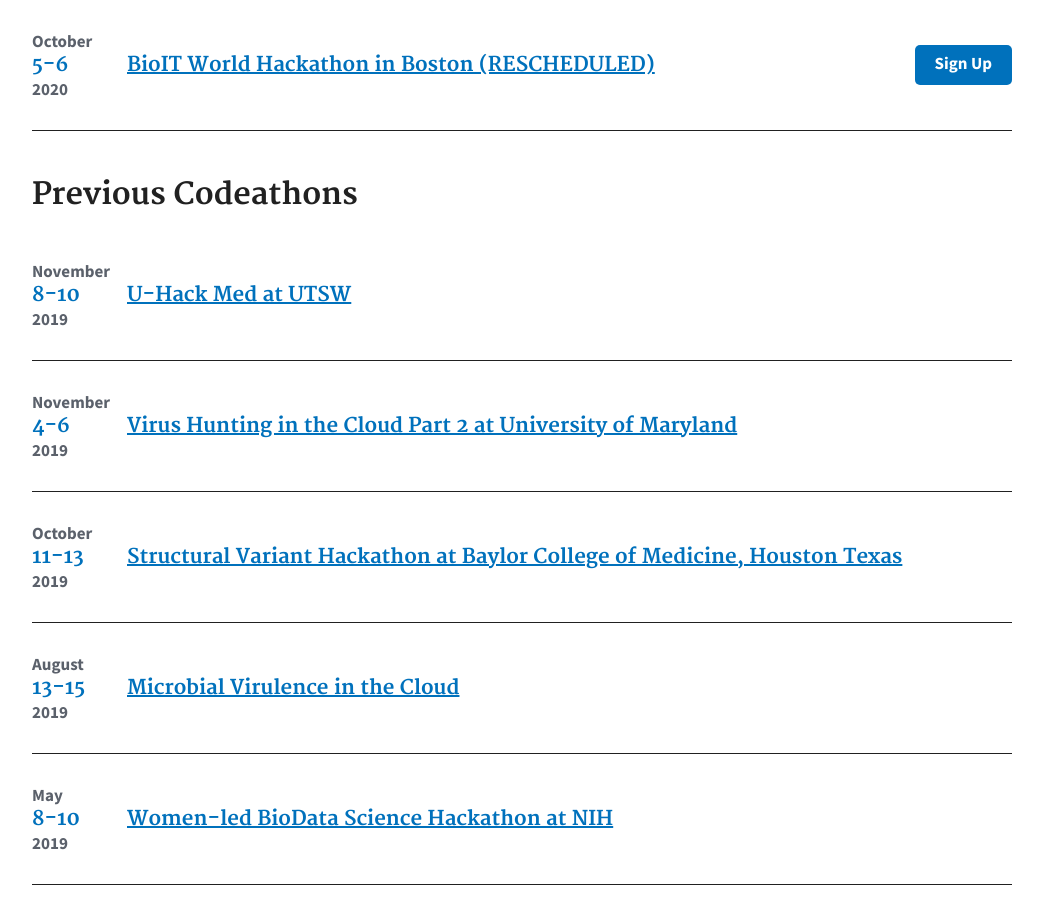
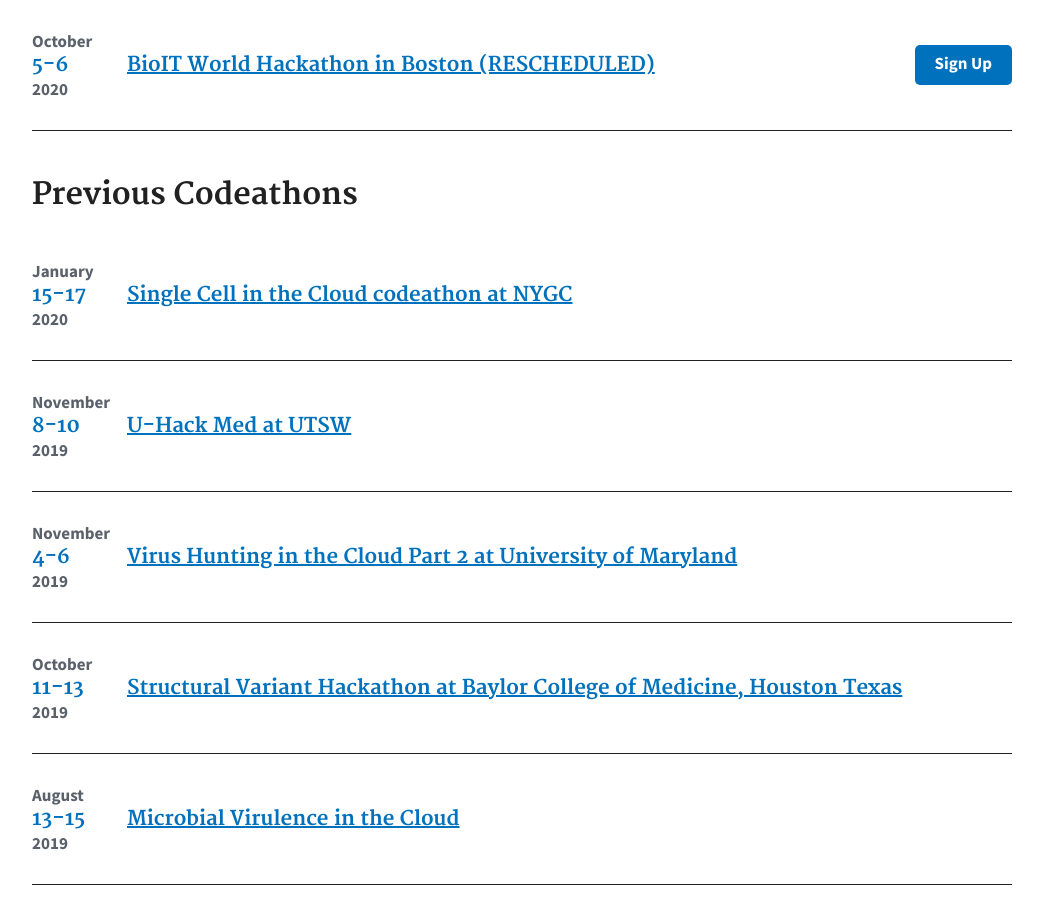
Before and after one commit to NCBI-Codeathons/ncbi-codeathons.github.io, a Jekyll site: the page built from index.md, in a window 1280 px wide and 900 px high, scrolled down 631 px. Shown: the whole window, without its empty margins (118-1161 px from the left). Built offline with Jekyll 4.4.1, drawn with Linux system fonts in a browser that asks for light colours.

Commit message:
Update previous-hackathon.yml

```diff
--- a/_data/previous-hackathon.yml
+++ b/_data/previous-hackathon.yml
@@ -1,3 +1,10 @@
+
+- month: "January"
+  day: "15-17"
+  year: "2020"
+  title:  "Single Cell in the Cloud codeathon at NYGC"
+  link: "https://ncbiinsights.ncbi.nlm.nih.gov/2019/12/12/single-cell-codeathon-nygc/"
+
 - month: "November"
   day: "8-10"
   year: "2019"
```
